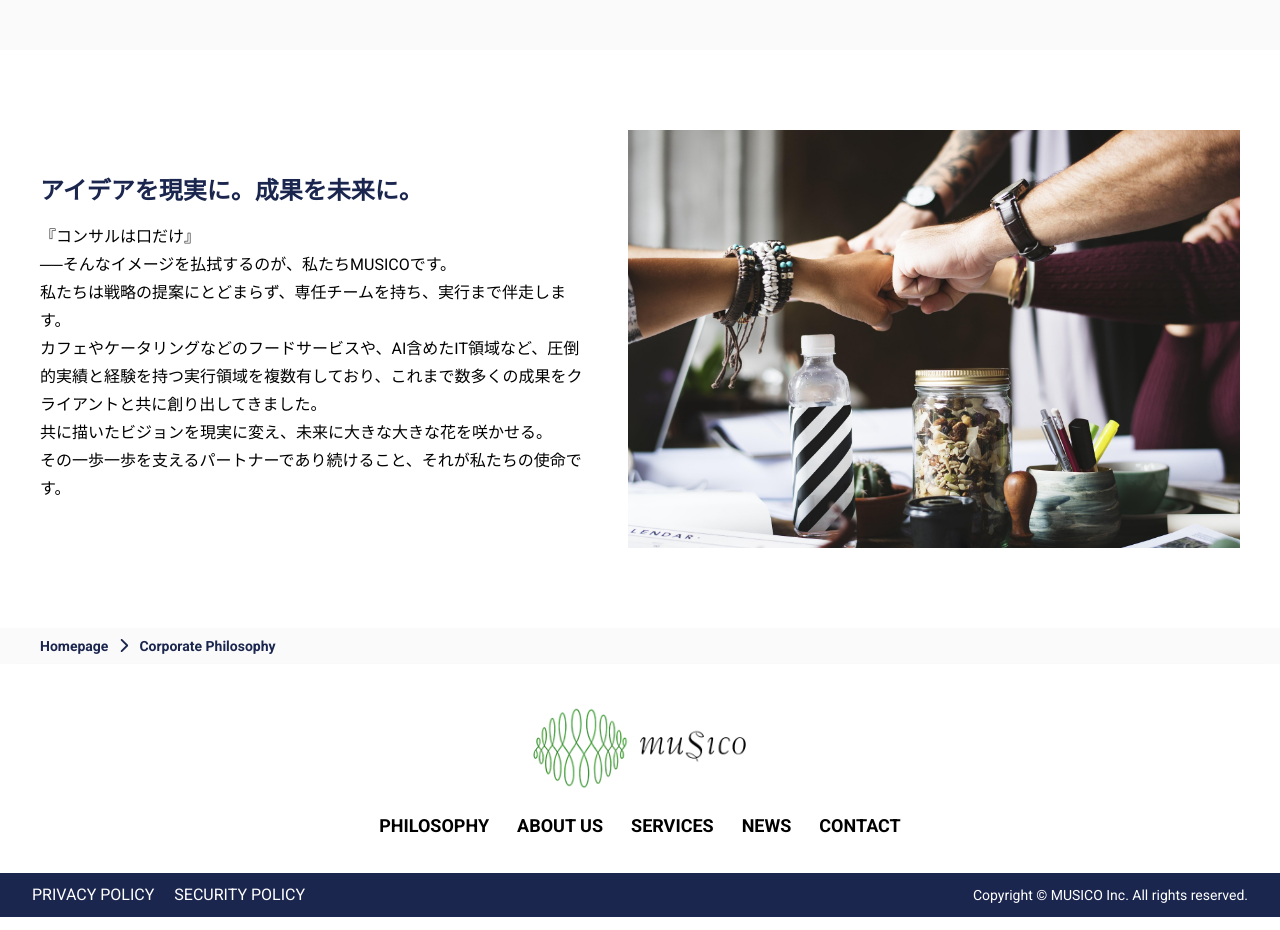
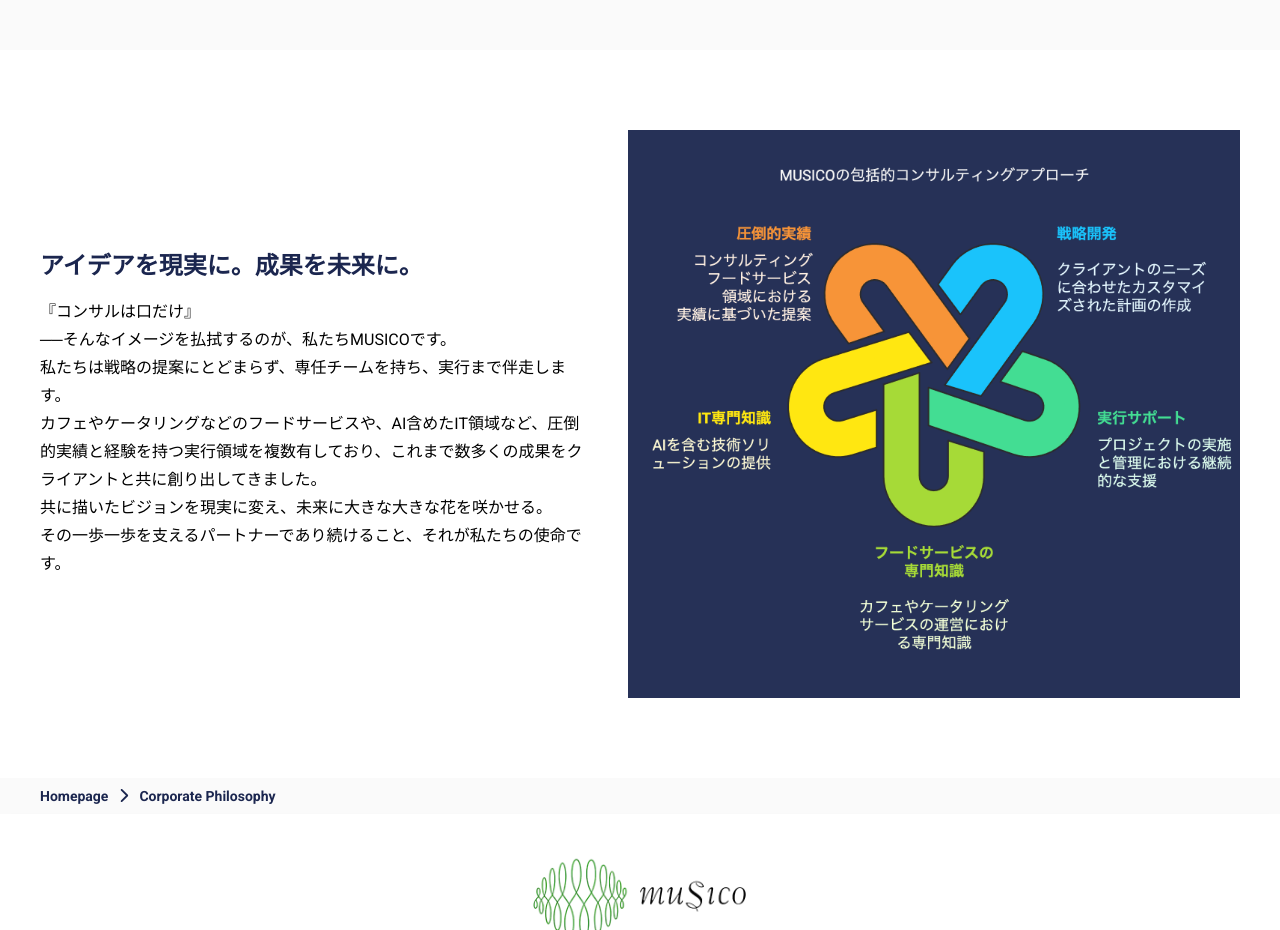
Before and after one commit to Inno-Musi/HP, a Next.js app: page /en/philosophy in a window 1280 px wide. Shown: the part 1560-2490 px from the top of the page. Built offline with nearby package versions, Linux system fonts and the light colour scheme.

Commit message:
Update Philosophy section image with Musico strategy graphic

```diff
--- a/src/features/philosophy/_components/section-action.tsx
+++ b/src/features/philosophy/_components/section-action.tsx
@@ -32,11 +32,11 @@
             </div>
           </div>
           <Image
-            src="/collaborate.jpg"
-            alt="collaborate"
-            width={1920}
-            height={1310}
-            className="lg:w-[51%]"
+            src="/musico-strategy.png"
+            alt="musico-strategy"
+            width={1636}
+            height={1516}
+            className="lg:w-[51%] bg-darkNavy/95"
           />
         </div>
       </MotionUp>
```
Also changed, not shown: public/musico-strategy.png (added).
